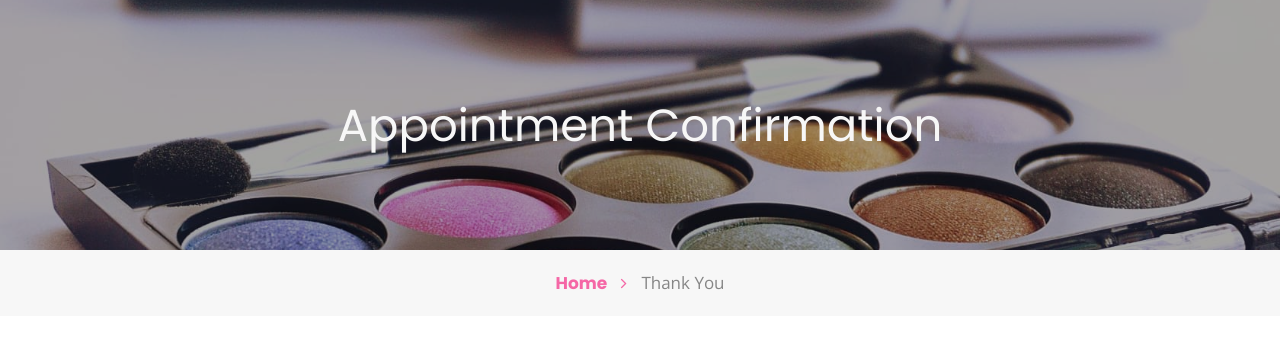
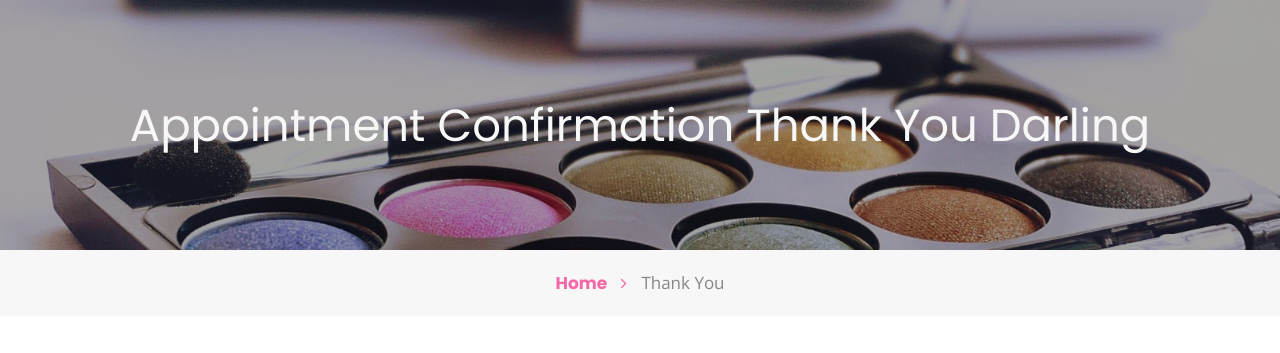
Before and after one commit to achs-a/salonManagementSystem, a PHP site: page /thank-you.php in a window 1280 px wide. Shown: the part 90-443 px from the top of the page. Run offline with PHP 8.4, Linux system fonts and the light colour scheme; a user stored in the database is signed in; data comes from the database, SQL or seed files in the repository.

Commit message:
Solange changes

```diff
--- a/thank-you.php
+++ b/thank-you.php
@@ -14,7 +14,10 @@ if (strlen($_SESSION['bpmsuid']==0)) {
   <head>
 
 
-    <title>Beauty Parlour Management System | Thank You page</title>
+    <title>
+      Beauty Parlour Management System | Thank You page
+      welcome again
+    </title>
 
     <!-- Template CSS -->
     <link rel="stylesheet" href="assets/css/style-starter.css">
@@ -47,7 +50,7 @@ $(function () {
             <div class="main-titles-head text-center">
             <h3 class="header-name ">
 
-Appointment Confirmation
+Appointment Confirmation thank you darling
             </h3>
         </div>
 </div>
```
